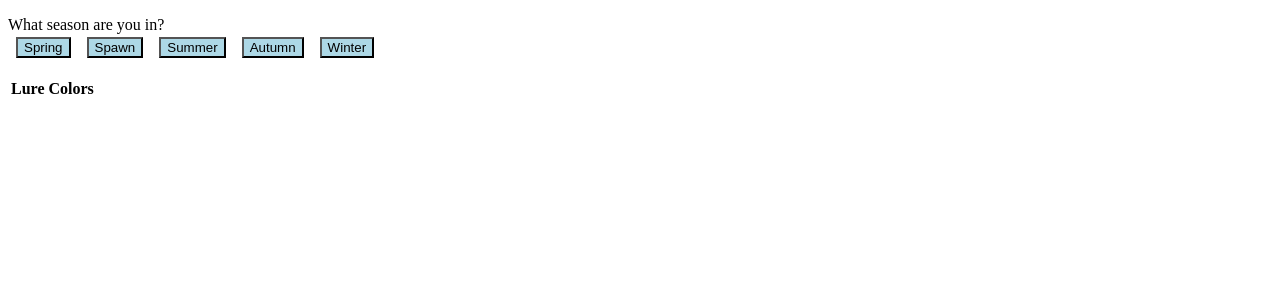
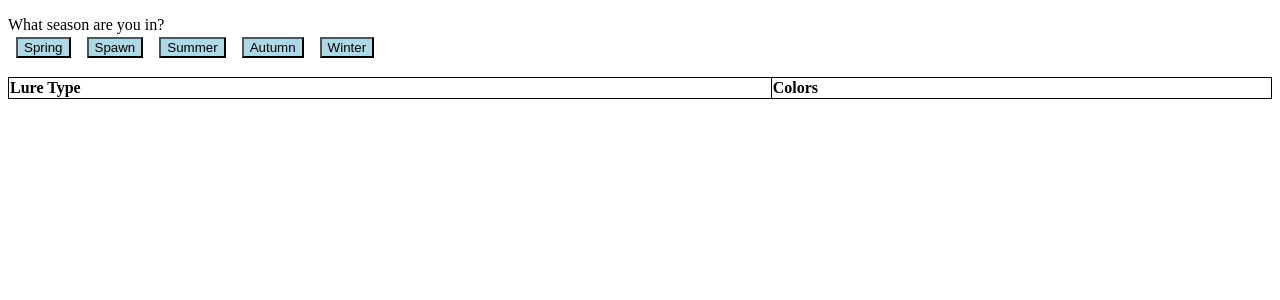
Before and after one commit to lieutdan13/lure-picker, a React (Create React App) app: page / in a window 1280 px wide. Shown: the top 300 px of the page. Built offline with nearby package versions, Linux system fonts and the light colour scheme.

Commit message:
add css to the lure table

```diff
--- a/src/App.css
+++ b/src/App.css
@@ -12,3 +12,14 @@
   background-color: blue;
   color: white;
 }
+
+table.lure-list {
+  width: 100%;
+  border-collapse: collapse;
+}
+
+table.lure-list th,
+table.lure-list td {
+  text-align: left;
+  border: 1px solid black;
+}
--- a/src/components/LureList.js
+++ b/src/components/LureList.js
@@ -19,10 +19,10 @@ const LureList = (props) => {
   });
 
   return (
-    <table>
+    <table className="lure-list">
       <thead>
         <tr>
-          <th>Lure</th>
+          <th>Lure Type</th>
           <th>Colors</th>
         </tr>
       </thead>
```
